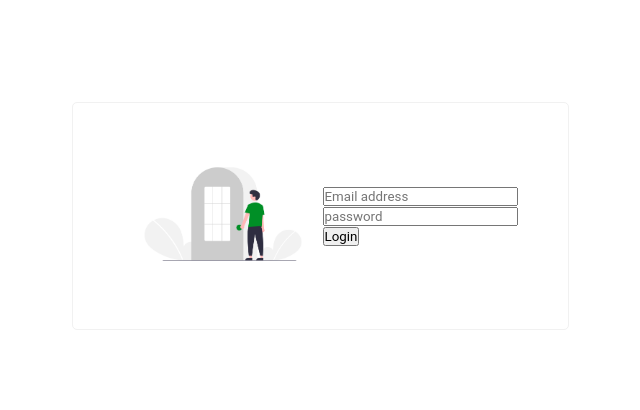
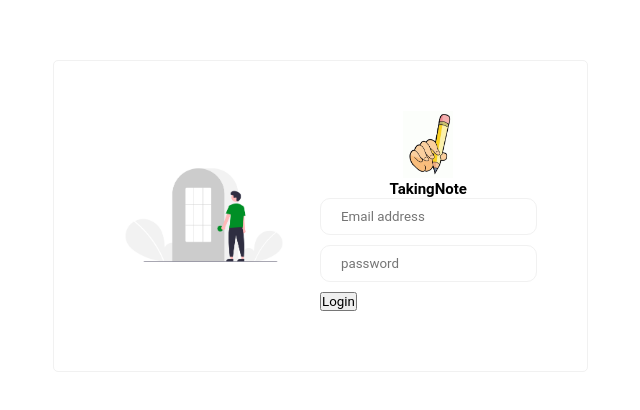
Before and after one commit to PrinceNarteh/evernote-clone, a React (Create React App) app in the folder web/: page /signin in a window 1280 px wide. Shown: the part 184-594 px from the top of the page, without its empty margins (320-960 px from the left). Built offline with nearby package versions, Linux system fonts and the light colour scheme.

Commit message:
adds global font size

```diff
--- a/web/src/components/GlobalStyle.tsx
+++ b/web/src/components/GlobalStyle.tsx
@@ -10,6 +10,9 @@ const STYLES = css`
     font-smooth: always;
     -webkit-font-smoothing: antialiased;
     -moz-font-smoothing: grayscale;
+  }
+  html {
+    font-size: 62.5%;
   }
   a {
     text-decoration: none;
@@ -26,14 +29,16 @@ export const GENERICS = {
   border: "1px solid #f1f1f1",
   colorBlackCalm: "#333",
   color: "#737373",
-  boxShadow: "#ccc 0px 4px 5px -2px",
+  boxShadow: "#ccc 0rem 0.4rem 0.5rem -0.2rem",
 };
 
 export const MIXINS = {
   va: (align = "center") => css`
     display: flex;
     align-items: center;
-    justify-content: center;
+    ${align !== "center"
+      ? `justify-content: flex-start;`
+      : `justify-content: center;`}
   `,
 };
 
--- a/web/src/pages/SignIn.tsx
+++ b/web/src/pages/SignIn.tsx
@@ -50,6 +50,10 @@ const SignIn = () => {
           <img src="login.png" alt="" />
         </div>
         <div className="right-side">
+          <div>
+            <img src="logo.jpg" alt="" />
+            <h2>TakingNote</h2>
+          </div>
           <form onSubmit={onSubmitHandler}>
             <div>
               <input
@@ -83,8 +87,8 @@ const FormWrapper = styled("div")`
   display: flex;
   align-items: center;
   border: ${GENERICS.border};
-  border-radius: 5px;
-  padding: 50px;
+  border-radius: 0.5rem;
+  padding: 5rem;
 
   > div {
     flex: 0.5;
@@ -92,7 +96,30 @@ const FormWrapper = styled("div")`
 
   .left-side {
     img {
-      width: 200px;
+      width: 20rem;
+    }
+  }
+
+  .right-side {
+    > div:first-child {
+      text-align: center;
+
+      img {
+        width: 5rem;
+      }
+    }
+  }
+
+  form {
+    div {
+      margin-bottom: 1rem;
+
+      input {
+        border: ${GENERICS.border};
+        border-radius: 1rem;
+        padding: 1rem 2rem;
+        width: 100%;
+      }
     }
   }
 `;
```
Also changed, not shown: web/public/logo.jpg (added).
